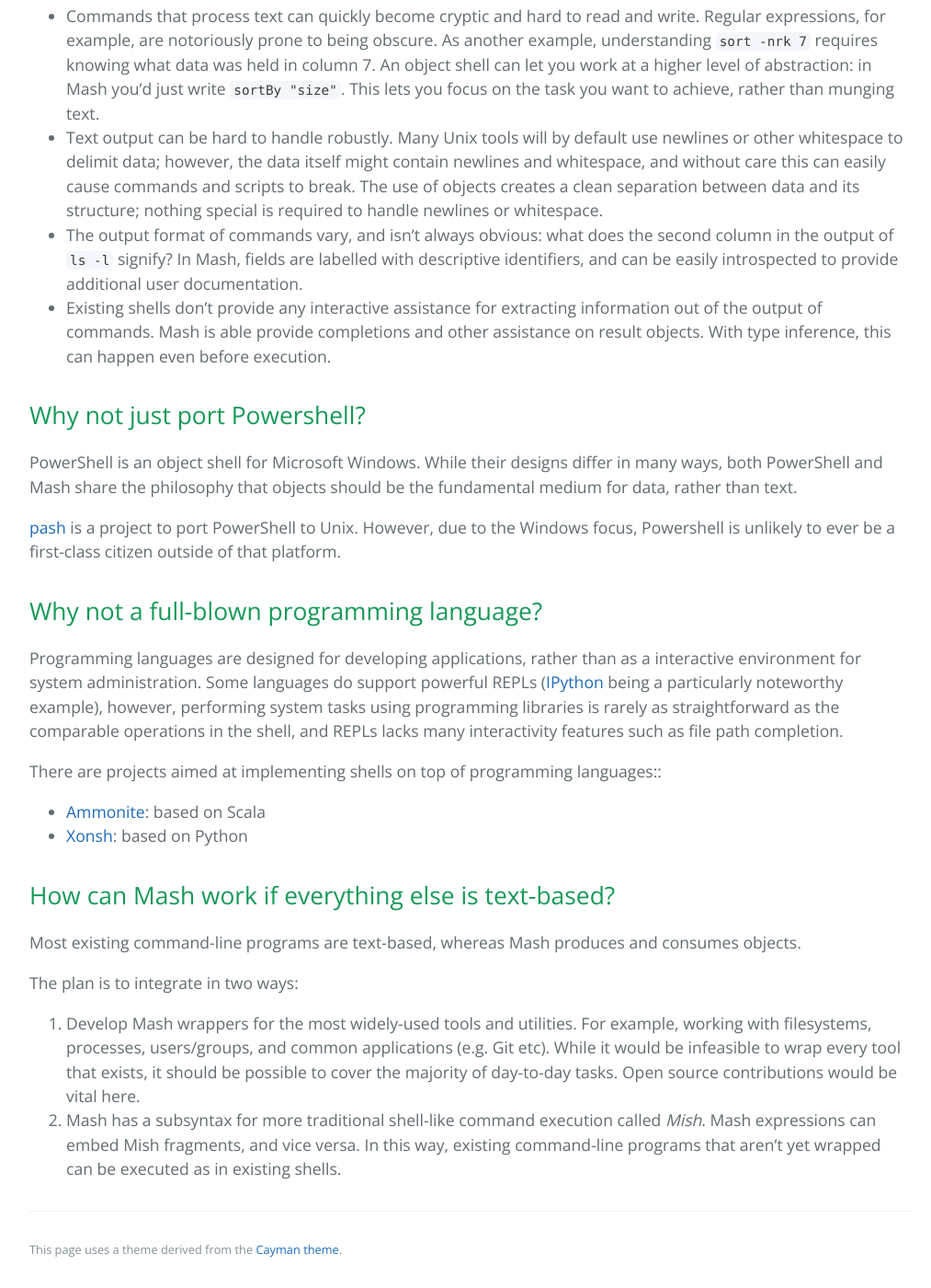
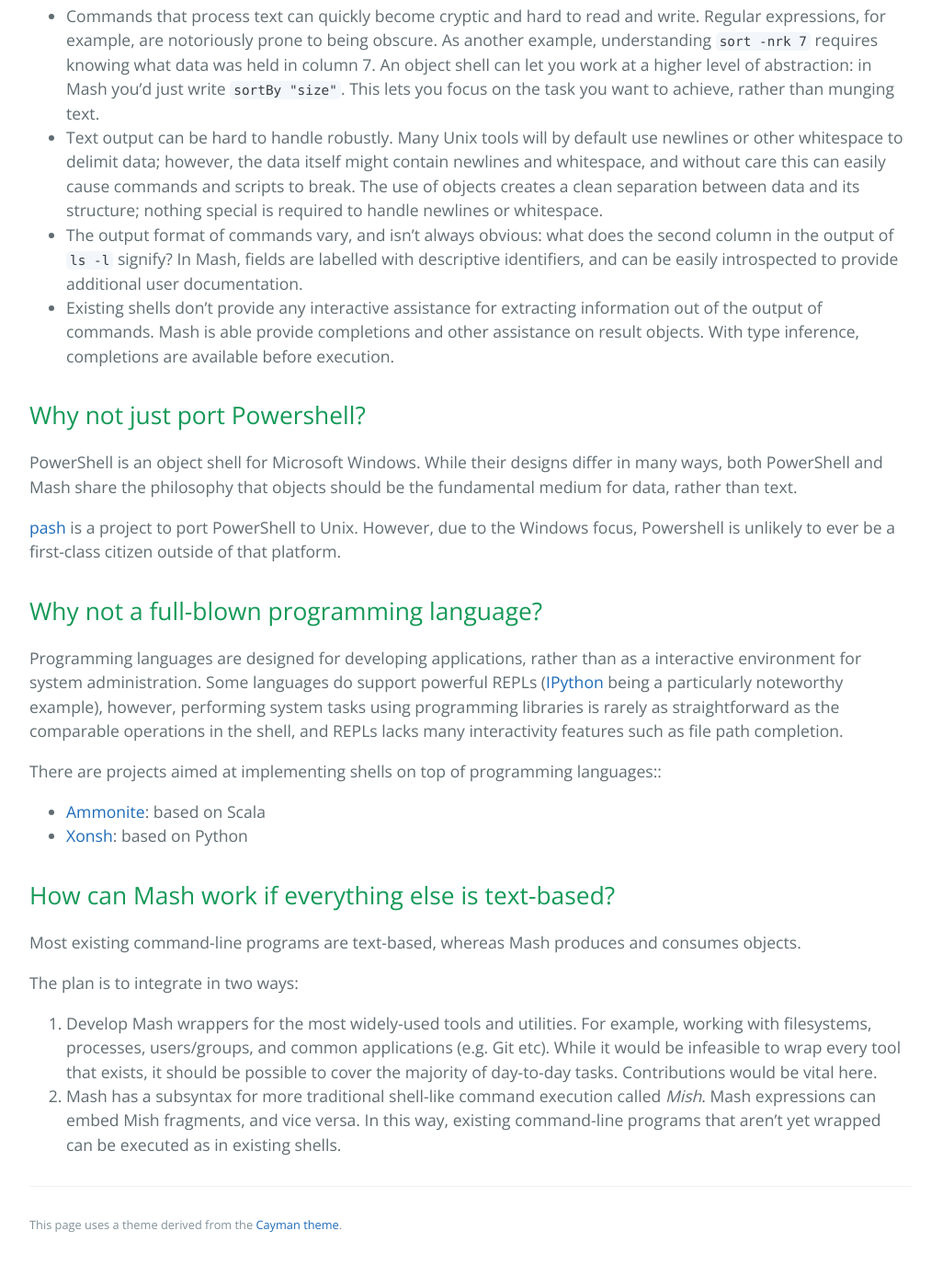
Before and after one commit to mdr/mash, a Jekyll site: the page built from faq.md, in a window 1280 px wide and 1400 px high, scrolled down 1091 px. Shown: the whole window at 92% size, without its empty margins (128-1141 px from the left). Built offline with Jekyll 4.4.1, drawn with Linux system fonts in a browser that asks for light colours; after the commit the page ends 2464 px from its top, so only the background shows below that.

```diff
--- a/faq.md
+++ b/faq.md
@@ -51,7 +51,7 @@ fields and methods. Why might using objects be preferable to text?
   identifiers, and can be easily introspected to provide additional user documentation.
 * Existing shells don't provide any interactive assistance for extracting information out of
   the output of commands. Mash is able provide completions and other assistance on result
-  objects. With type inference, this can happen even before execution.
+  objects. With type inference, completions are available before execution.
 
 ## Why not just port Powershell?
 
@@ -87,7 +87,7 @@ The plan is to integrate in two ways:
 1. Develop Mash wrappers for the most widely-used tools and utilities. For example, working
   with filesystems, processes, users/groups, and common applications (e.g. Git etc). While
   it would be infeasible to wrap every tool that exists, it should be possible to cover the
-  majority of day-to-day tasks. Open source contributions would be vital here.
+  majority of day-to-day tasks. Contributions would be vital here.
 2. Mash has a subsyntax for more traditional shell-like command execution called
   *Mish*. Mash expressions can embed Mish fragments, and vice versa. In this way, existing
   command-line programs that aren't yet wrapped can be executed as in existing shells.
```
Also changed, not shown: installation.md (+1 -1 lines).
